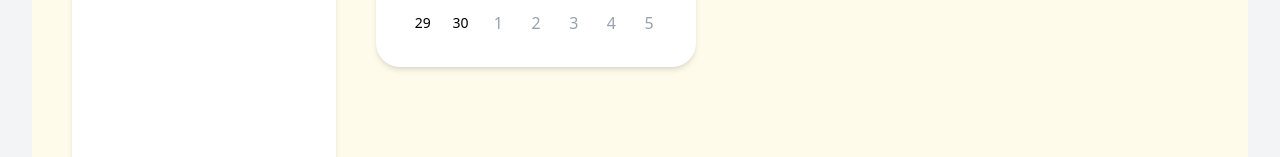
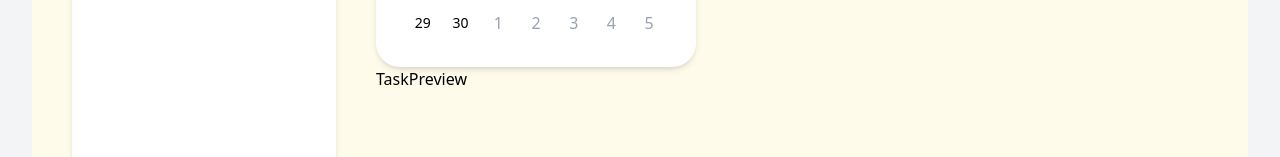
Before and after one commit to Safdari10/task-manager, a Next.js app in the folder frontend/: page /dashboard in a window 1280 px wide. Shown: the part 405-562 px from the top of the page. Built offline with nearby package versions, Linux system fonts and the light colour scheme.

Commit message:
Adds task preview to dashboard view
Enhances the dashboard by including a task preview section,
improving user access to upcoming or relevant tasks alongside
the calendar component.

```diff
--- a/frontend/src/app/dashboard/components/Dashboard.tsx
+++ b/frontend/src/app/dashboard/components/Dashboard.tsx
@@ -1,9 +1,11 @@
 import Calender from "./Calender";
+import TaskPreview from "./TaskPreview";
 
 const Dashboard = () => {
   return (
     <div>
       <Calender />
+      <TaskPreview />
     </div>
   );
 };
```
